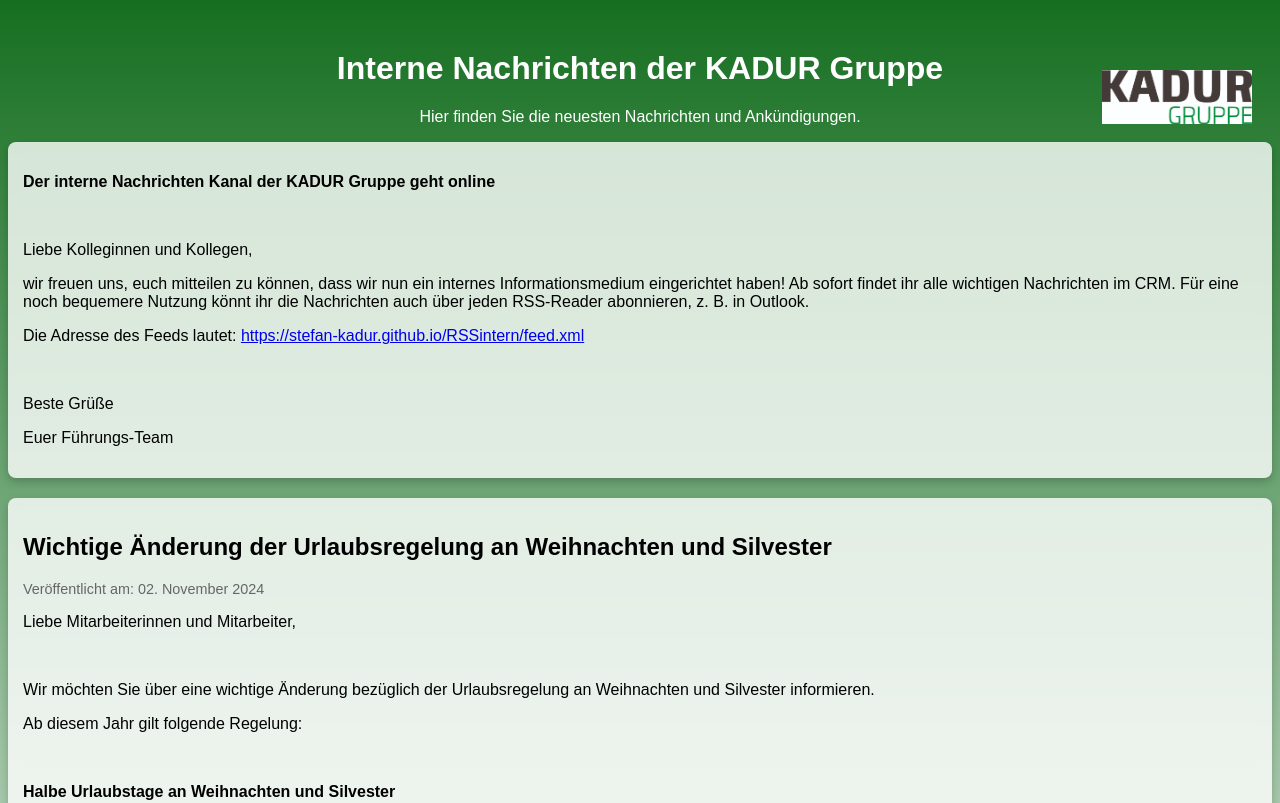
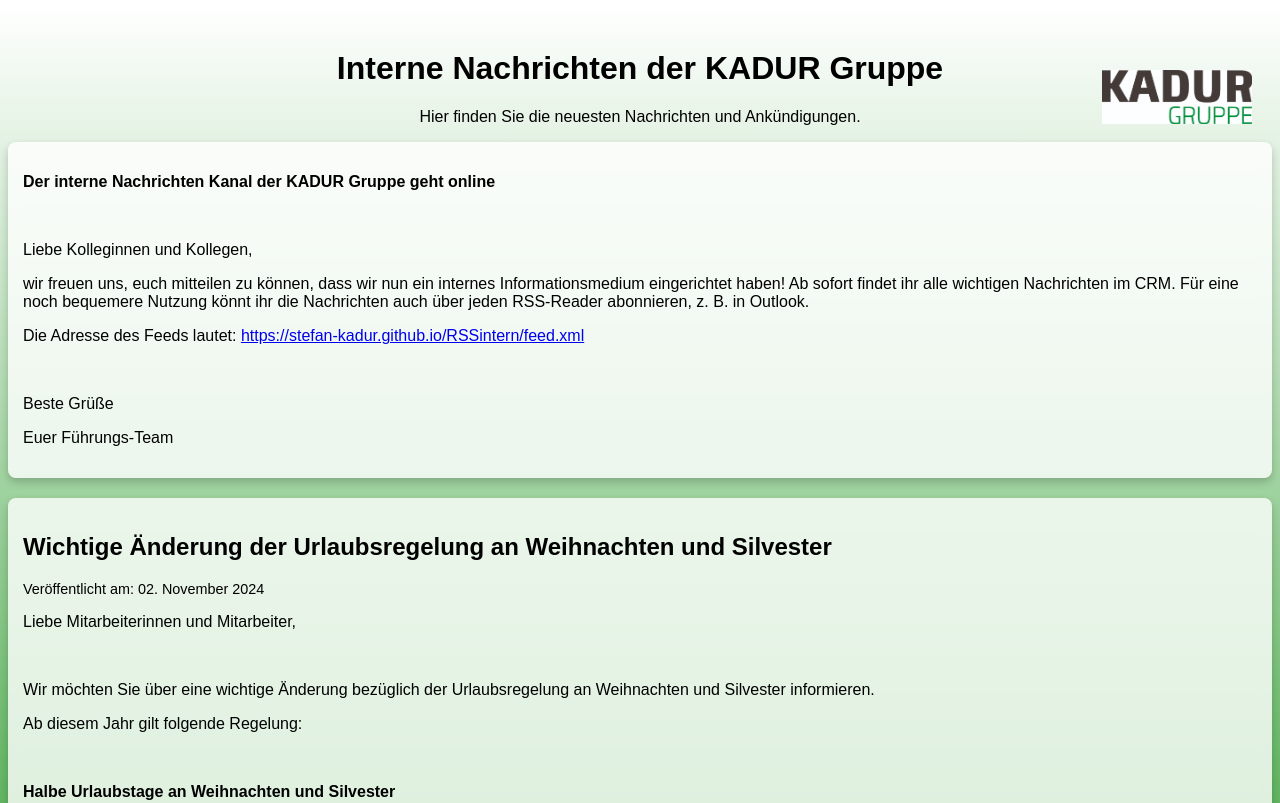
Before and after one commit to Stefan-Kadur/RSSintern, a plain HTML site: page nachrichten.html in a window 1280 px wide. Shown: the top 803 px of the page. Drawn offline with Linux system fonts and the light colour scheme.

Commit message:
Update nachrichten.html

```diff
--- a/nachrichten.html
+++ b/nachrichten.html
@@ -5,10 +5,12 @@
     <meta name="viewport" content="width=device-width, initial-scale=1.0">
     <title>Kadur News intern!</title>
     <style>
+        /* Hintergrund und Schriftfarbe */
         body {
             font-family: Arial, sans-serif;
             position: relative;
-            background: linear-gradient(0deg, rgba(255,255,255,1) 0%, rgba(22,111,33,1) 100%);
+            background: linear-gradient(to bottom, #FFFFFF, #008800); /* Verlauf von Weiß nach Grün */
+            color: #000000; /* Schwarze Schriftfarbe */
         }
 
         /* Logo oben rechts */
@@ -24,7 +26,6 @@
         .header {
             text-align: center;
             margin-top: 50px;
-            color: #ffffff;
         }
 
         /* Nachrichtenabschnitte mit Milchglas-Effekt */
@@ -46,7 +47,7 @@
 
         .datum {
             font-size: 0.9em;
-            color: #666;
+            color: #000000; /* Schwarze Schrift für Datumsangaben */
         }
     </style>
 </head>
```
